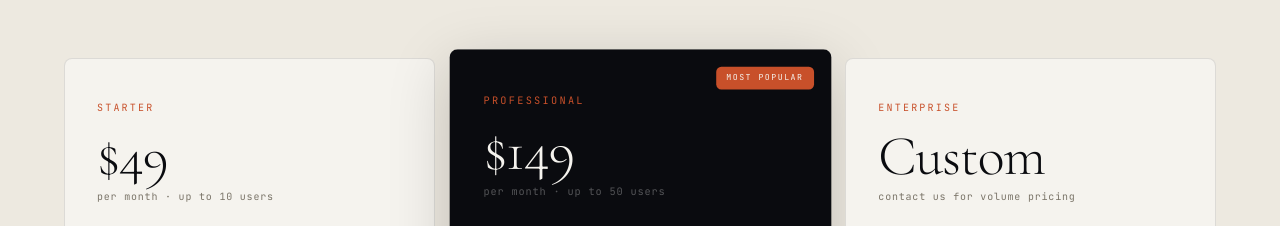
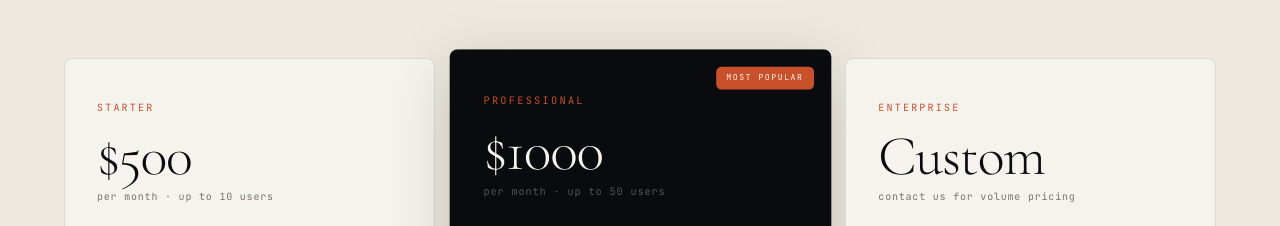
Before and after one commit to AdhamAmin/TaskFlow, a plain HTML site: page index.html in a window 1280 px wide. Shown: the part 5680-5906 px from the top of the page. Drawn offline with nearby package versions, Linux system fonts and the light colour scheme.

Commit message:
Update pricing amounts in index.html

```diff
--- a/index.html
+++ b/index.html
@@ -1654,7 +1654,7 @@
       <!-- Starter -->
       <div class="price-card">
         <div class="price-tier">Starter</div>
-        <div class="price-amount">$49</div>
+        <div class="price-amount">$500</div>
         <div class="price-per">per month · up to 10 users</div>
         <div class="price-desc">Perfect for small teams getting their operations under control for the first time.</div>
         <div class="price-divider"></div>
@@ -1672,7 +1672,7 @@
       <div class="price-card popular">
         <div class="popular-badge">Most Popular</div>
         <div class="price-tier">Professional</div>
-        <div class="price-amount" style="color:var(--paper)">$149</div>
+        <div class="price-amount" style="color:var(--paper)">$1000</div>
         <div class="price-per">per month · up to 50 users</div>
         <div class="price-desc" style="color:rgba(255,255,255,0.4)">For growing agencies that need omnichannel coverage and AI-powered insights.</div>
         <div class="price-divider"></div>
```
